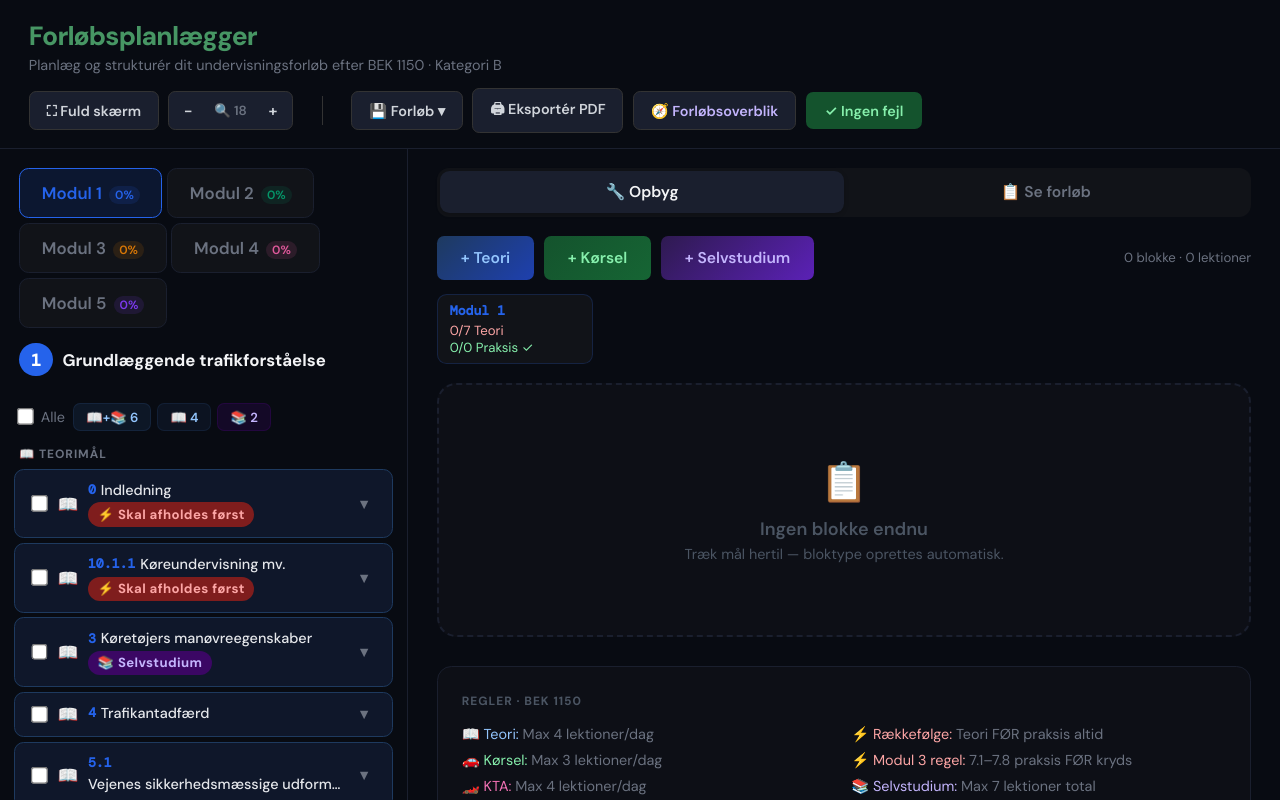
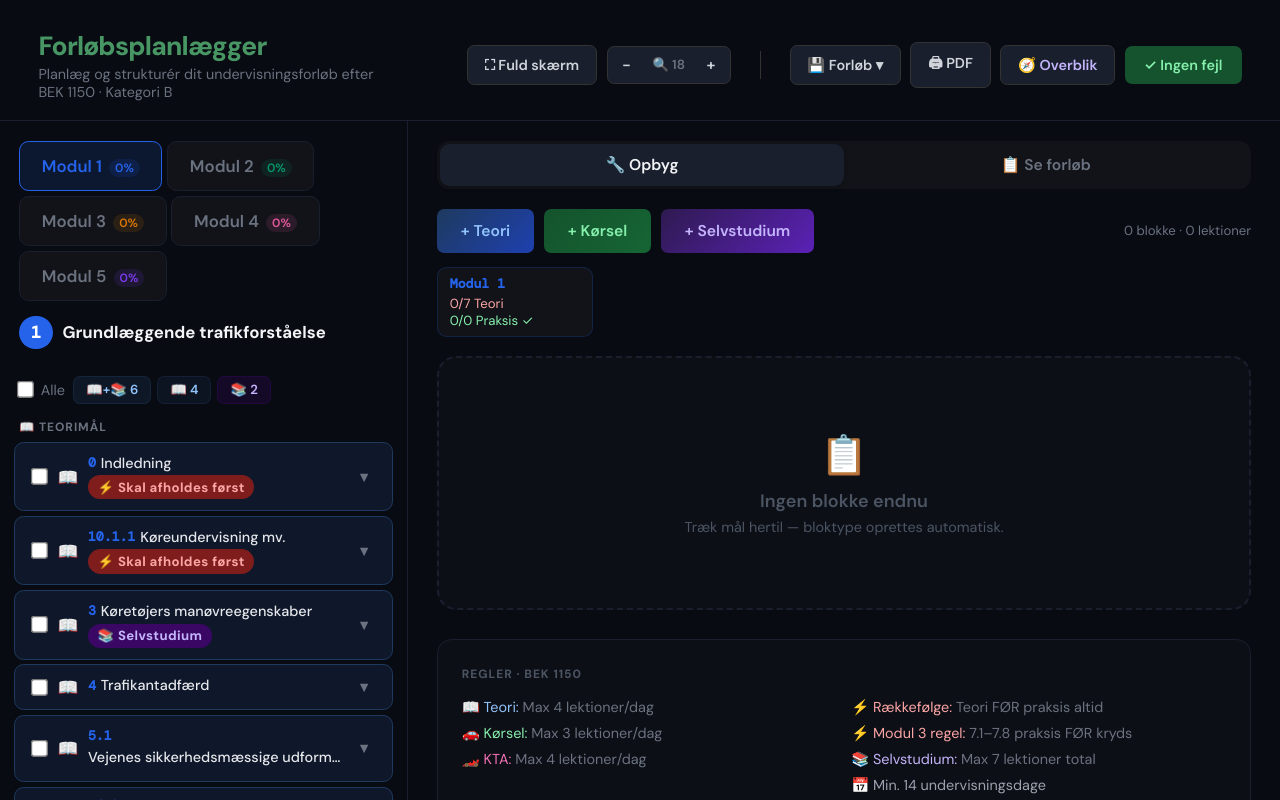
Before and after one commit to Drivelogger-Dev/lektionsopbygger, a React (Vite) app: page / in a window 1280 px wide. Shown: the top 800 px of the page. Built offline with nearby package versions, Linux system fonts and the light colour scheme.

Commit message:
Responsive header: kortere knaptekster og maxWidth på undertitel
Under 1700px vises "PDF" og "Overblik" i stedet for de fulde labels
"Eksportér PDF" og "Forløbsoverblik". Underteksten får maxWidth 300px
så headeren ikke wrapper. Gendanner original header-padding uden wrap.

```diff
--- a/src/Lektionsopbygger.jsx
+++ b/src/Lektionsopbygger.jsx
@@ -1267,6 +1267,7 @@ export default function Lektionsopbygger() {
   };
 
   const [isMobile] = useState(() => window.innerWidth < 768);
+  const [isSmall] = useState(() => window.innerWidth < 1700);
 
   if (isMobile) {
     return (
@@ -1340,9 +1341,9 @@ export default function Lektionsopbygger() {
       `}</style>
 
       {/* Header */}
-      <div style={{ padding: "16px 24px 12px", borderBottom: "1px solid #1A1F2E" }}>
-        <div style={{ display: "flex", alignItems: "center", justifyContent: "space-between", flexWrap: "wrap", gap: 12 }}>
-          <div style={{ minWidth: 200 }}>
+      <div style={{ padding: "24px 32px 16px", borderBottom: "1px solid #1A1F2E" }}>
+        <div style={{ display: "flex", alignItems: "center", justifyContent: "space-between" }}>
+          <div>
             <h1 style={{
               fontSize: 22, fontWeight: 800, letterSpacing: "-0.03em",
               color: "rgb(71,150,100)",
@@ -1350,11 +1351,11 @@ export default function Lektionsopbygger() {
             }}>
               Forløbsplanlægger
             </h1>
-            <p style={{ fontSize: 12, color: "#6B7280" }}>
+            <p style={{ fontSize: 12, color: "#6B7280", ...(isSmall && { maxWidth: 300 }) }}>
               Planlæg og strukturér dit undervisningsforløb efter BEK 1150 · Kategori B
             </p>
           </div>
-          <div style={{ display: "flex", gap: 8, alignItems: "center", flexWrap: "wrap" }}>
+          <div style={{ display: "flex", gap: 8, alignItems: "center" }}>
             <div style={{ position: "relative" }}>
               <button className="btn" onClick={() => {
                 if (document.fullscreenElement) document.exitFullscreen();
@@ -1513,12 +1514,12 @@ export default function Lektionsopbygger() {
             <button className="btn" onClick={printPlan} style={{
               padding: "8px 14px", fontSize: 12, background: "#1A1F2E", color: "#D1D5DB",
               border: "1px solid #333",
-            }}>🖨 Eksportér PDF</button>
+            }}>{isSmall ? "🖨 PDF" : "🖨 Eksportér PDF"}</button>
 
             <a href="#plangraf" className="btn" style={{
               padding: "8px 14px", fontSize: 12, background: "#1A1F2E", color: "#C4B5FD",
               border: "1px solid #333", textDecoration: "none", display: "inline-flex", alignItems: "center",
-            }}>🧭 Forløbsoverblik</a>
+            }}>{isSmall ? "🧭 Overblik" : "🧭 Forløbsoverblik"}</a>
 
             <button className="btn" onClick={() => setShowValidation(v => !v)} style={{
               padding: "8px 16px", fontSize: 12,
```
